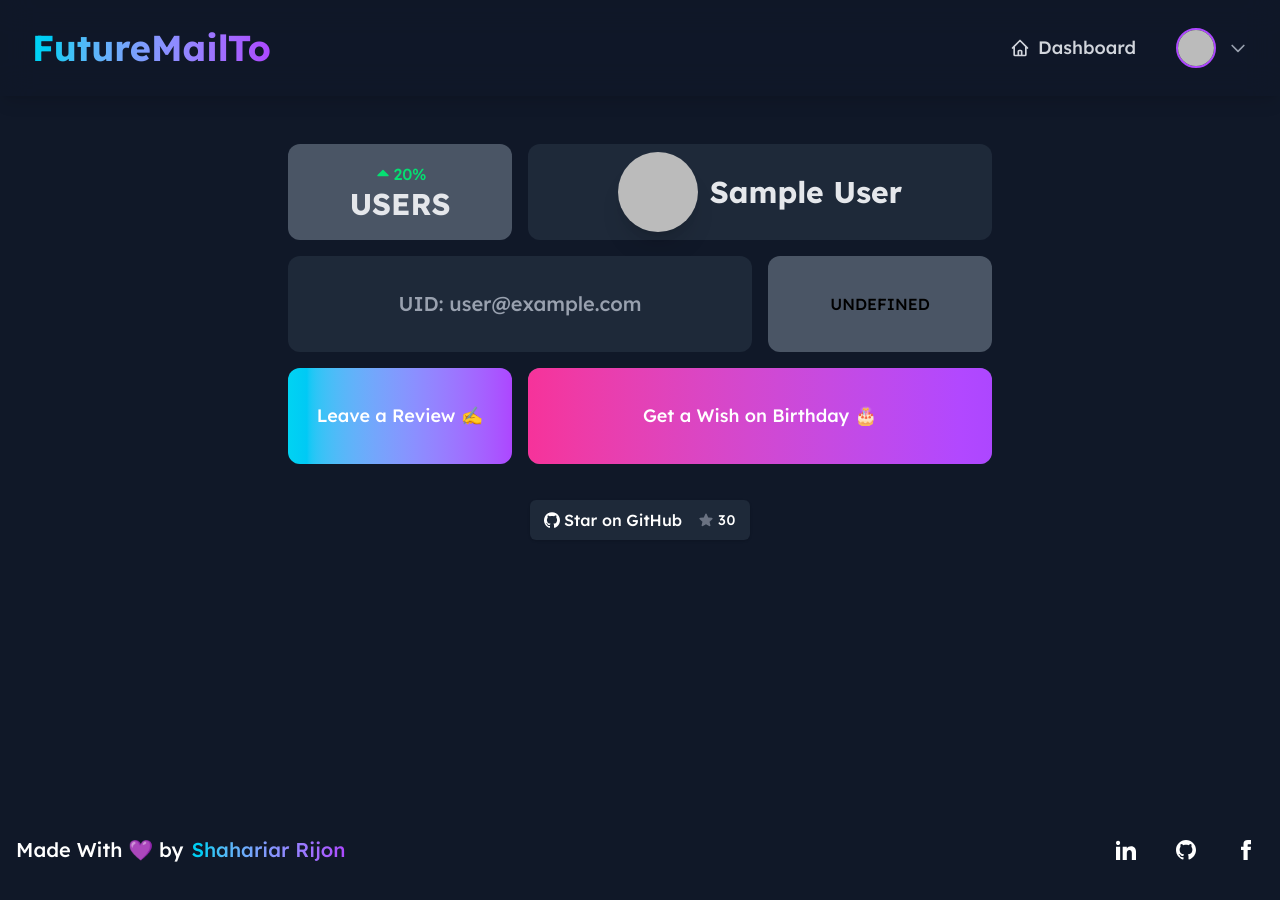
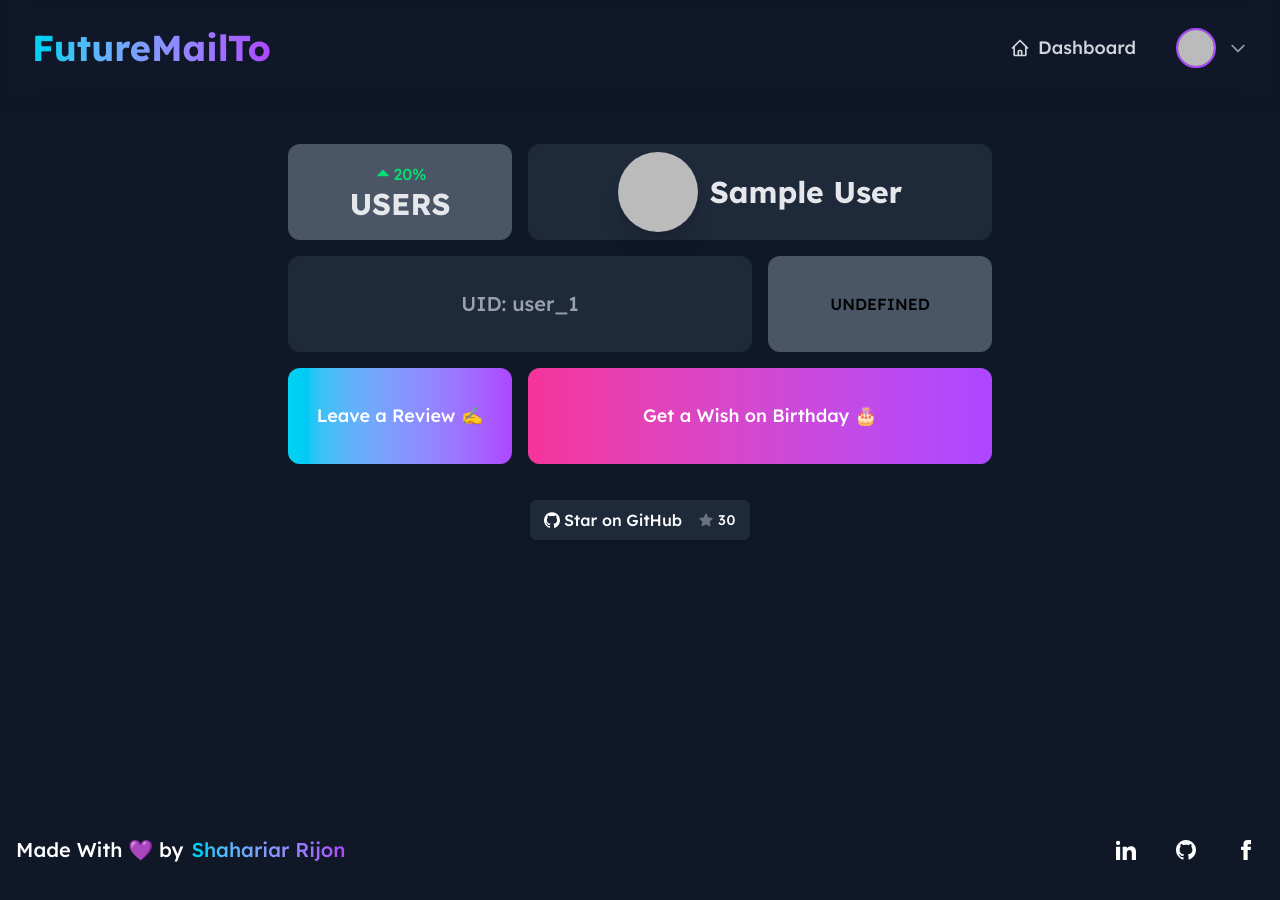
Before and after one commit to blacksmithping-star/FutureMailTo, a React (Vite) app: page /profile in a window 1280 px wide. Built offline with nearby package versions, Linux system fonts and the light colour scheme; no server answers; sample sign-in values are in the browser's storage.

Commit message:
user profile modified

```diff
--- a/src/components/UserProfile/UserProfile.jsx
+++ b/src/components/UserProfile/UserProfile.jsx
@@ -189,7 +189,7 @@
 
   <div className="w-full flex flex-row gap-3 items-center justify-center h-24 bg-gray-800 rounded-xl md:col-span-2">
     <p className="text-xl text-gray-400">
-      UID: {isAnony ? currentUser.uid : currentUser.email}
+      UID: {currentUser.uid}
     </p>
   </div>
 
```
